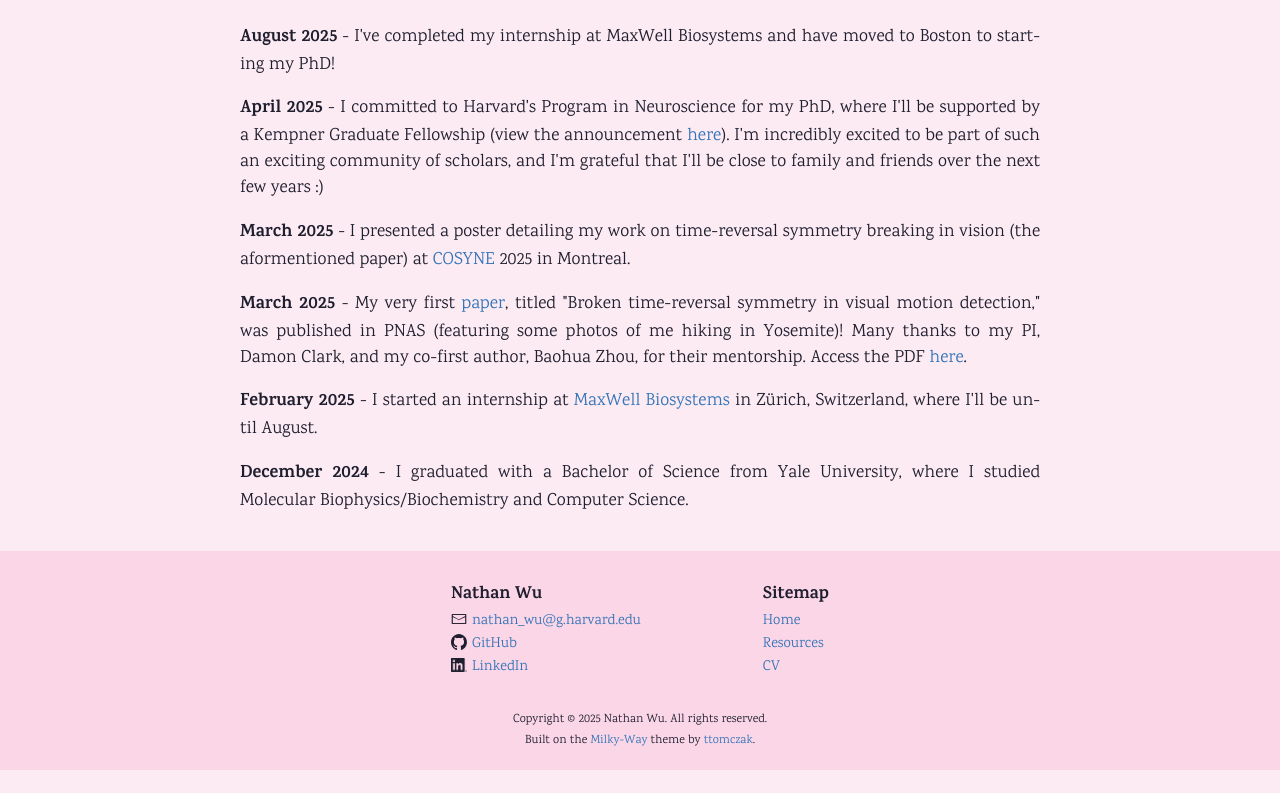
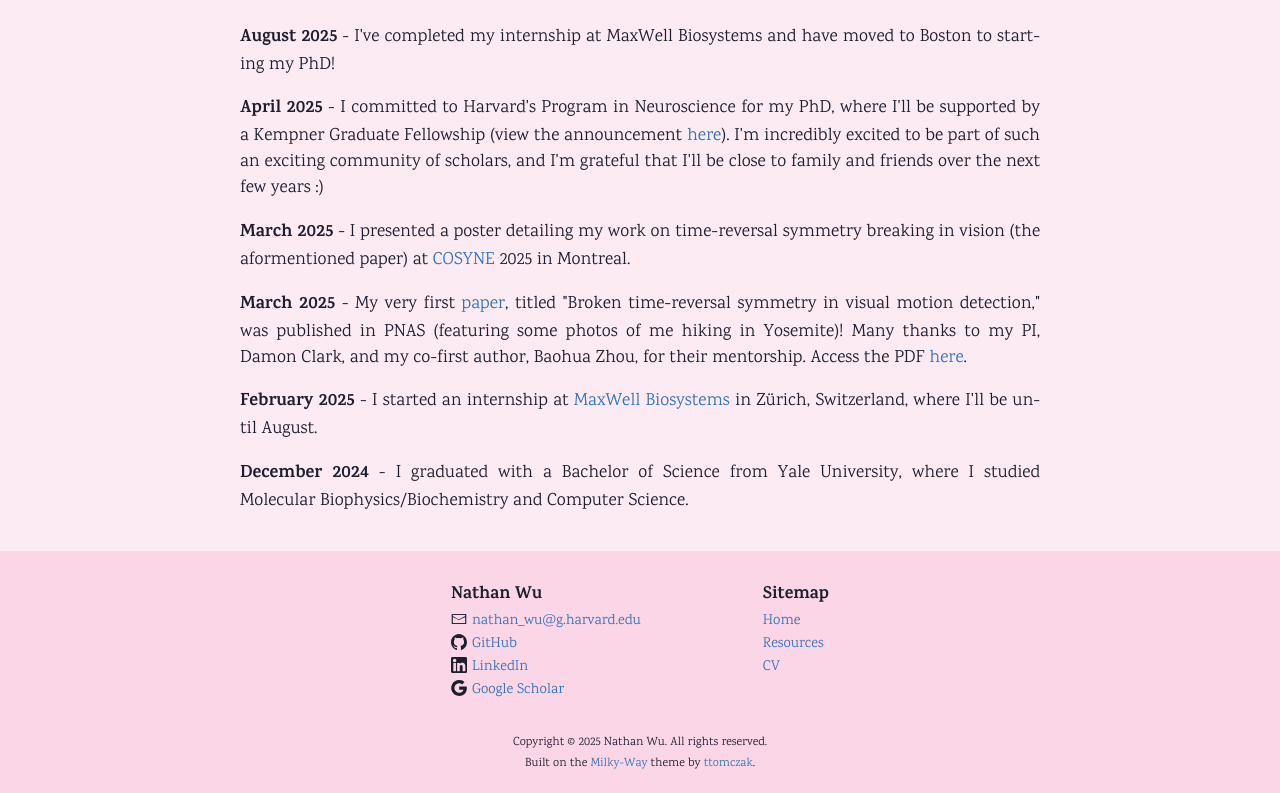
Before and after one commit to nathanhwu/nathanhwu.github.io, an Astro site: page / in a window 1280 px wide. Shown: the part 871-1664 px from the top of the page. Before the commit the page ends 1641 px from the top, so only its background shows below. Built offline with nearby package versions, Linux system fonts and the light colour scheme; Astro itself is replaced by a stand-in of ours.

Commit message:
add scholar, update svgs

```diff
--- a/public/styles/global.css
+++ b/public/styles/global.css
@@ -330,7 +330,11 @@ hr {
 }
 
 .linked-in {
-  content: url("/images/li-in-white.png");
+  content: url("/images/li-in-white.svg");
+}
+
+.google-icon {
+  content: url("/images/google-white.svg");
 }
 
 /* 404 */
@@ -439,7 +443,11 @@ hr {
 }
 
 .light .linked-in {
-  content: url("/images/li-in.png");
+  content: url("/images/li-in.svg");
+}
+
+.light .google-icon {
+  content: url("/images/google.svg");
 }
 
 .light .badge__link {
--- a/src/components/Footer.astro
+++ b/src/components/Footer.astro
@@ -13,6 +13,7 @@ const year = new Date().getFullYear();
                 <li class="footer_list"><span class="icon mail-icon">Email</span><a  href="mailto:nathan_wu@g.harvard.edu" target="_blank">nathan_wu@g.harvard.edu</a></li>
                 <li class="footer_list"><span class="icon git-icon">GitHub</span><a  href="https://github.com/nathanhwu" target="_blank">GitHub</a></li>
                 <li class="footer_list"><span class="icon linked-in">LinkedIn</span><a  href="https://www.linkedin.com/in/nwu/" target="_blank">LinkedIn</a></li>
+                <li class="footer_list"><span class="icon google-icon">Google Scholar</span><a  href="https://scholar.google.com/citations?user=dMmiy7kAAAAJ&hl=en" target="_blank">Google Scholar</a></li>
             </ul>
         </div>
 
```
Also changed, not shown: public/images/github-mark-white.svg, public/images/google-white.svg (added), public/images/google.svg (added), public/images/li-in-white.png (deleted), public/images/li-in-white.svg (added), public/images/li-in.png (deleted), public/images/li-in.svg (added), public/images/mail-white.svg.
